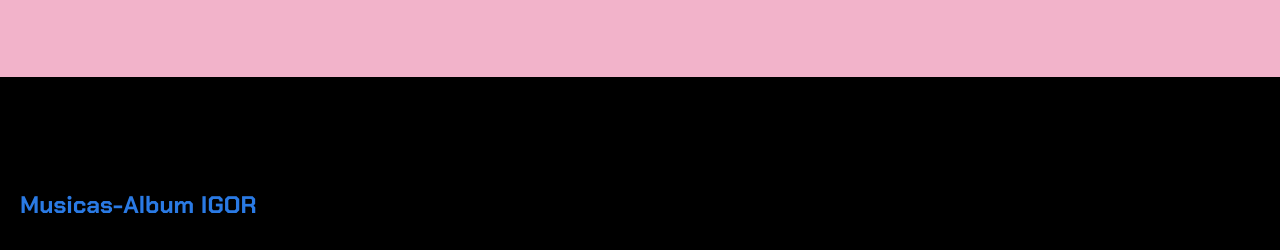
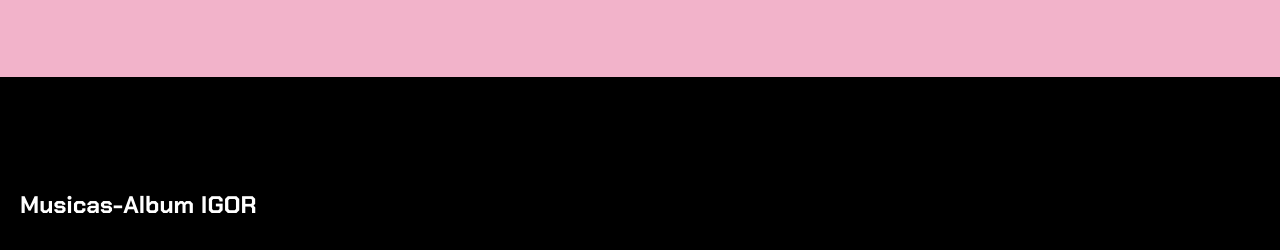
Before and after one commit to annapaess/aluraflix, a plain HTML site: page index.html in a window 1280 px wide. Shown: the part 550-800 px from the top of the page. Drawn offline with Linux system fonts and the light colour scheme.

Commit message:
Update styles.css

```diff
--- a/styles.css
+++ b/styles.css
@@ -56,5 +56,5 @@ p {
 }
 
 .categoria h2 {
-    color: rgb(42, 122, 228);
+    color: rgb(255, 255, 255);
 }
```
